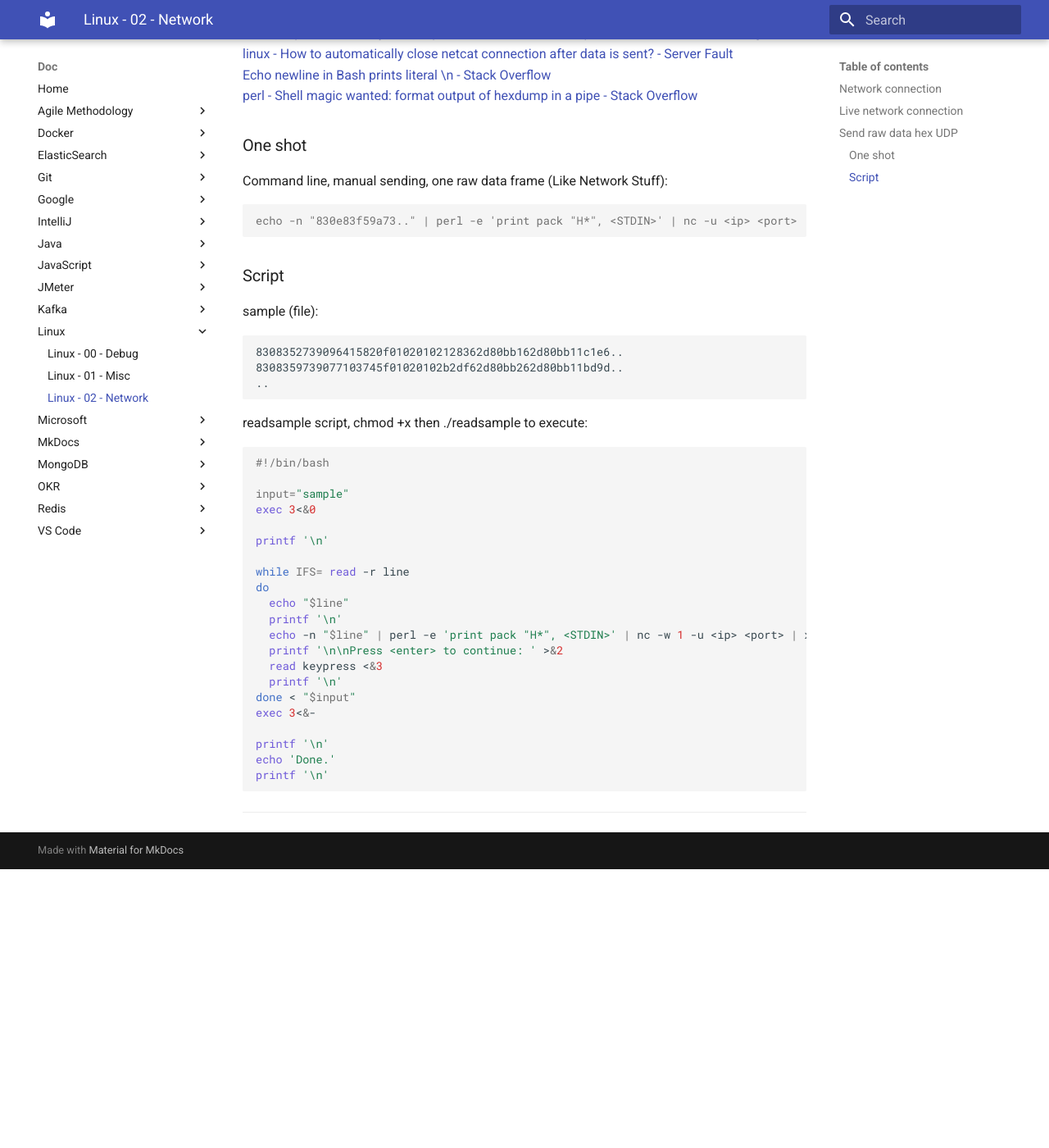
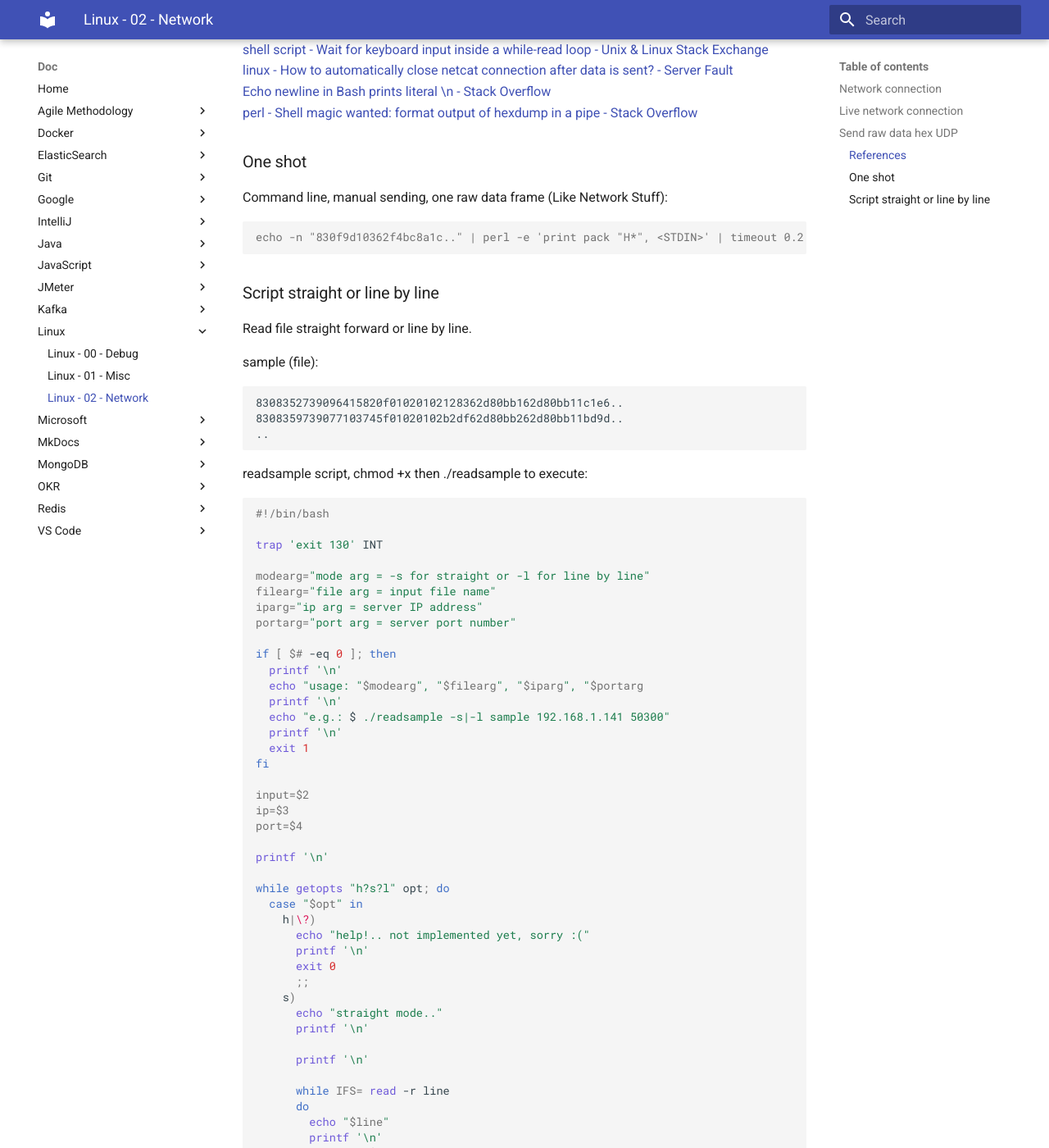
Before and after one commit to oldu73/doc, an MkDocs documentation site: the page built from docs/linux/2-linux-network.md, in a window 1280 px wide and 1400 px high, scrolled down 812 px. Shown: the whole window at 82% size. Built offline with MkDocs 1.6.1 and Material for MkDocs 9.7.7, drawn with Linux system fonts in a browser that asks for light colours; before the commit the page ends 1872 px from its top, so only the background shows below that; some of the changed text lies outside the part shown.

Commit message:
linux network script straight or line by line

````diff
--- a/docs/linux/2-linux-network.md
+++ b/docs/linux/2-linux-network.md
@@ -24,7 +24,7 @@
 
 Sending hex raw data through UDP.
 
-References:
+### References
 
 [Linux nc command help and examples](https://www.computerhope.com/unix/nc.htm#:~:text=option%20is%20given.-,Client/server%20model,-It%20is%20quite)
 [How To Use Netcat to Establish and Test TCP and UDP Connections | DigitalOcean](https://www.digitalocean.com/community/tutorials/how-to-use-netcat-to-establish-and-test-tcp-and-udp-connections)
@@ -40,10 +40,12 @@
 Command line, manual sending, one raw data frame (Like Network Stuff):
 
 ```console
-echo -n "830e83f59a73.." | perl -e 'print pack "H*", <STDIN>' | nc -u <ip> <port>
+echo -n "830f9d10362f4bc8a1c.." | perl -e 'print pack "H*", <STDIN>' | timeout 0.2 nc -w 1 -u <ip> <port> | xxd -p
 ```
 
-### Script
+### Script straight or line by line
+
+Read file straight forward or line by line.
 
 sample (file):
 
@@ -58,25 +60,84 @@
 ```sh
 #!/bin/bash
 
-input="sample"
-exec 3<&0
+trap 'exit 130' INT
+
+modearg="mode arg = -s for straight or -l for line by line"
+filearg="file arg = input file name"
+iparg="ip arg = server IP address"
+portarg="port arg = server port number"
+
+if [ $# -eq 0 ]; then
+  printf '\n'
+  echo "usage: "$modearg", "$filearg", "$iparg", "$portarg
+  printf '\n'
+  echo "e.g.: $ ./readsample -s|-l sample 192.168.1.141 50300"
+  printf '\n'
+  exit 1
+fi
+
+input=$2
+ip=$3
+port=$4
 
 printf '\n'
 
-while IFS= read -r line
-do
-  echo "$line"
-  printf '\n'
-  echo -n "$line" | perl -e 'print pack "H*", <STDIN>' | nc -w 1 -u <ip> <port> | xxd -p
-  printf '\n\nPress <enter> to continue: ' >&2
-  read keypress <&3
-  printf '\n'
-done < "$input"
-exec 3<&-
+while getopts "h?s?l" opt; do
+  case "$opt" in
+    h|\?)
+      echo "help!.. not implemented yet, sorry :("
+      printf '\n'
+      exit 0
+      ;;
+    s)
+      echo "straight mode.."
+      printf '\n'
 
-printf '\n'
-echo 'Done.'
-printf '\n'
+      printf '\n'
+
+      while IFS= read -r line
+      do
+        echo "$line"
+        printf '\n'
+        echo -n "$line" | perl -e 'print pack "H*", <STDIN>' | timeout 0.2 nc -w 1 -u "$ip" "$port" | xxd -p
+        printf '\n'
+      done < "$input"
+
+      printf '\n'
+      echo 'Done.'
+      printf '\n'
+
+      exit 0
+      ;;
+    l)
+      echo "line by line mode.."
+      printf '\n'
+
+      printf '\n'
+
+      exec 3<&0
+
+      printf '\n'
+
+      while IFS= read -r line
+      do
+        echo "$line"
+        printf '\n'
+        echo -n "$line" | perl -e 'print pack "H*", <STDIN>' | timeout 0.2 nc -w 1 -u "$ip" "$port" | xxd -p
+        printf '\n\nPress <enter> to continue: ' >&2
+        read keypress <&3
+        printf '\n'
+      done < "$input"
+      exec 3<&-
+
+      printf '\n'
+      echo 'Done.'
+      printf '\n'
+
+      exit 0
+      ;;
+  esac
+done
 ```
 
 ***
````
